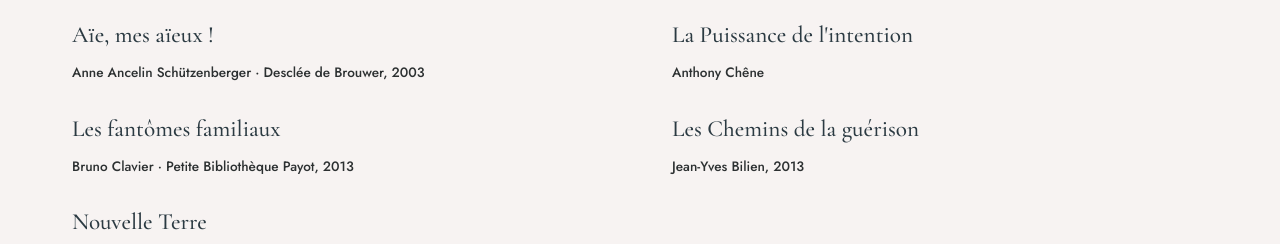
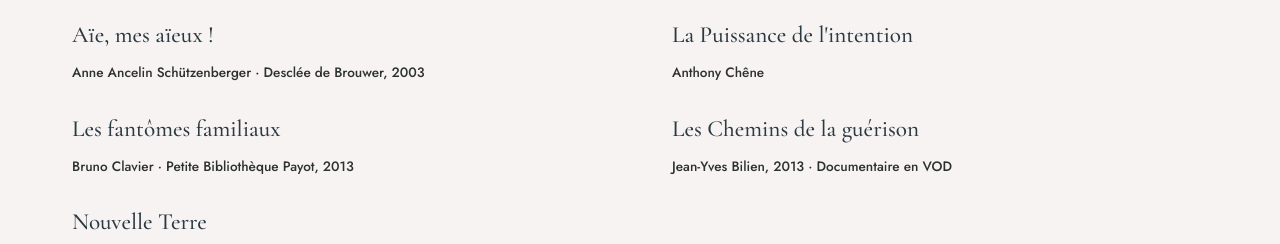
Before and after one commit to Sophie-Jacquet-Audebert/Sophie-Jacquet-Audebert, a React (Vite) app: page /actualites in a window 1280 px wide. Shown: the part 2860-3104 px from the top of the page. Built offline with nearby package versions, Linux system fonts and the light colour scheme; no server answers; the database is empty.

Commit message:
documentaire

```diff
--- a/src/pages/Actualites.tsx
+++ b/src/pages/Actualites.tsx
@@ -319,9 +319,9 @@
                   </a>
                 </li>
                 <li>
-                  <a href="https://youtu.be/aQL91Tahebk" target="_blank" rel="noopener noreferrer">
+                  <a href="https://www.capuseen.com/films/449-les-chemins-de-la-guerison" target="_blank" rel="noopener noreferrer">
                     <strong>Les Chemins de la guérison</strong>
-                    <span>Jean-Yves Bilien, 2013</span>
+                    <span>Jean-Yves Bilien, 2013 · Documentaire en VOD</span>
                   </a>
                 </li>
               </ul>
```
